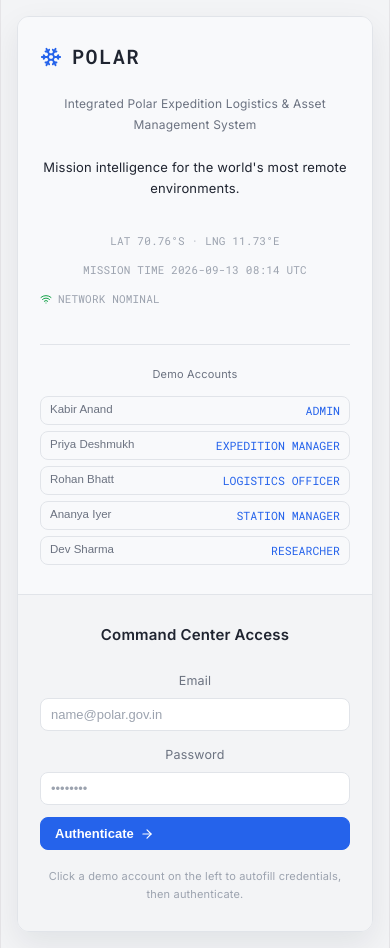
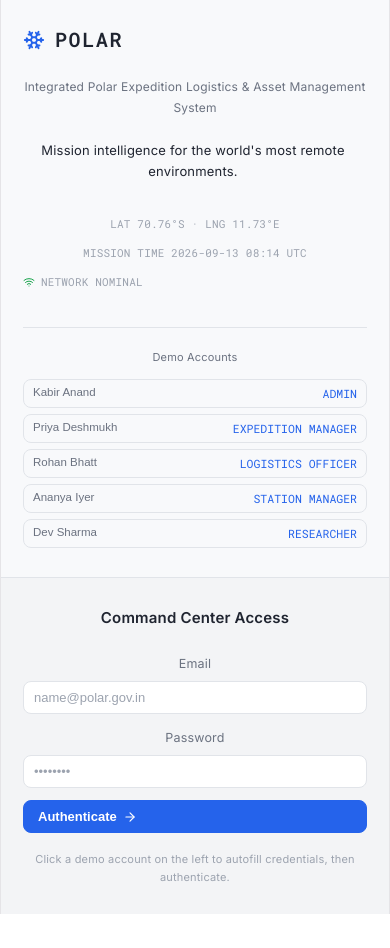
Before and after one commit to mhdshahal64-coder/POLAR, a React (Vite) app: page / in a window 390 px wide. After the commit the page ends 914 px from the top, so only its background shows below. Built offline with nearby package versions, Linux system fonts and the light colour scheme.

Commit message:
Refactor styles for responsive layout in App.jsx
Removed max-width from polar-login-grid in media query and adjusted styles for polar-root and polar-login-grid.

```diff
--- a/src/App.jsx
+++ b/src/App.jsx
@@ -646,7 +646,6 @@ function GlobalStyle(){
       @media (max-width: 768px) {
         .polar-login-grid {
           grid-template-columns: 1fr !important;
-          max-width: 480px !important;
         }
         .polar-login-grid > div:first-child {
           border-right: none !important;
@@ -953,12 +952,12 @@ function LoginView({ onLogin, themeMode, onToggleTheme }){
   }
 
   return (
-    <div className="polar-root" style={{ minHeight:"100vh", display:"flex", alignItems:"center", justifyContent:"center", position:"relative", padding:16 }}>
+    <div className="polar-root" style={{ minHeight:"100vh", display:"flex", alignItems:"center", justifyContent:"center", position:"relative" }}>
       <GlobalStyle/>
       <button onClick={onToggleTheme} title="Toggle theme" style={{ position:"absolute", top:20, right:20, width:36, height:36, display:"flex", alignItems:"center", justifyContent:"center", background:T.panel, border:`1px solid ${T.border}`, borderRadius:8, color:T.iceDim, cursor:"pointer" }}>
         {themeMode==="dark" ? <Sun size={16}/> : <Moon size={16}/>}
       </button>
-      <div className="polar-login-grid" style={{ position:"relative", zIndex:1, width:"100%", maxWidth:"min(1400px, 92vw)", display:"grid", gridTemplateColumns:"1.1fr 0.9fr", gap:0, border:`1px solid ${T.border}`, borderRadius:12, overflow:"hidden", boxShadow:"0 12px 32px rgba(16,24,40,0.08)" }}>
+      <div className="polar-login-grid" style={{ position:"relative", zIndex:1, width:"100%", height:"100%", display:"grid", gridTemplateColumns:"1.1fr 0.9fr", gap:0, border:"none", borderRadius:0, overflow:"hidden" }}>
         <div style={{ padding:"46px 40px", background:T.subtle, borderRight:`1px solid ${T.border}` }}>
           <div style={{ display:"flex", alignItems:"center", gap:10, marginBottom:26 }}>
             <Snowflake size={22} color={T.cyan}/>
```
